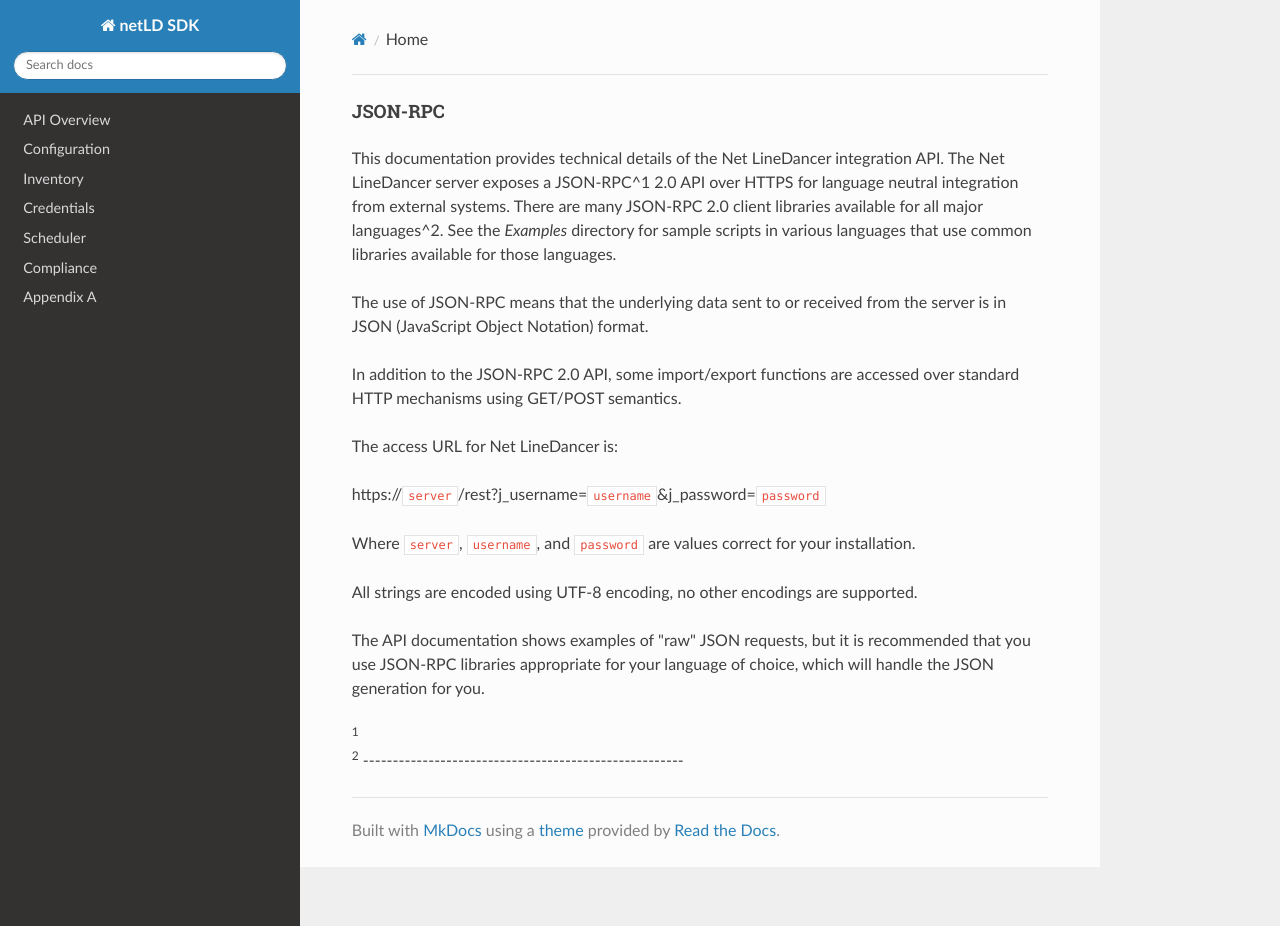
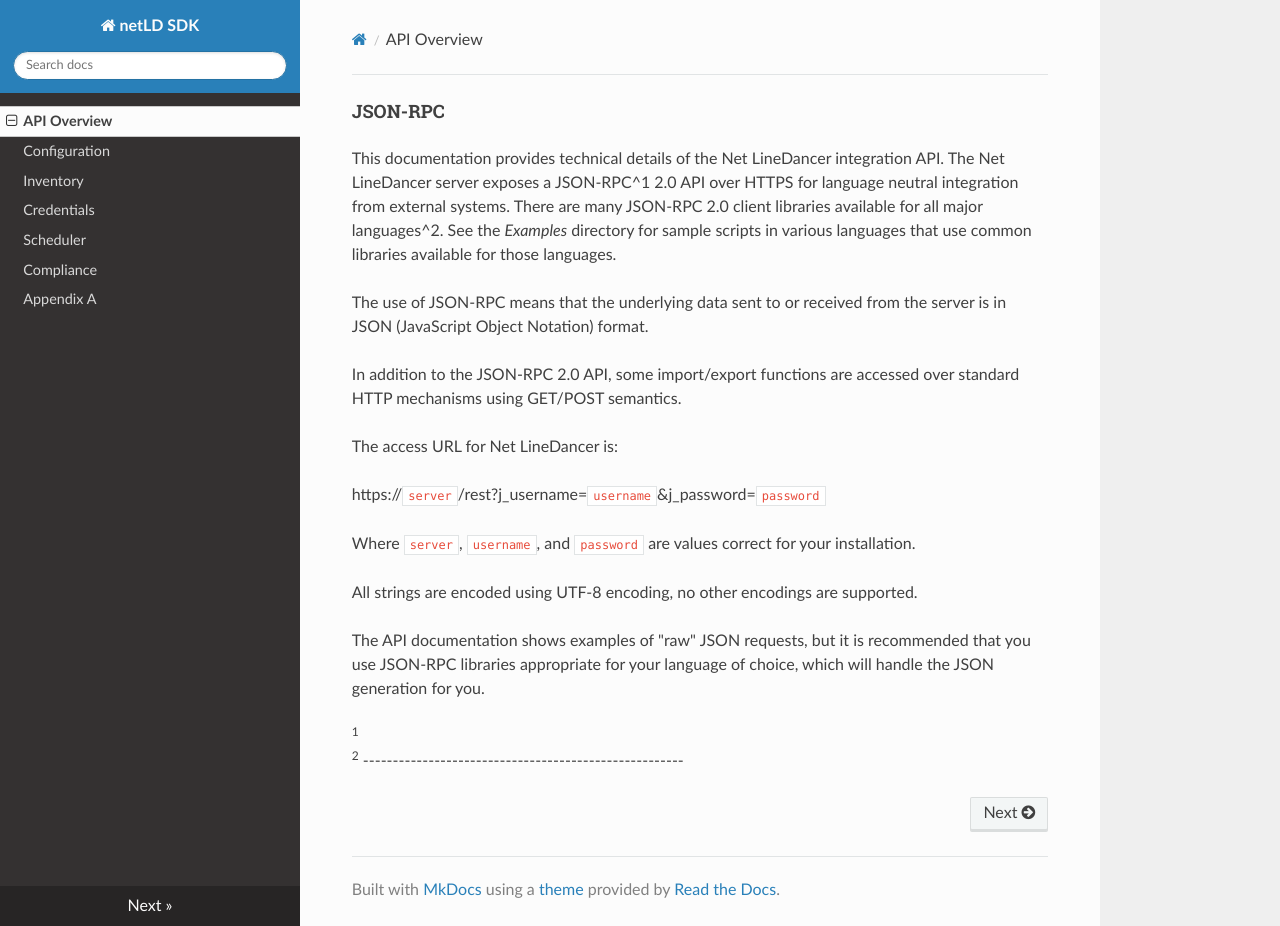
Before and after one commit to logicvein/NetLD-SDK, an MkDocs documentation site: the page built from docs/index.markdown, in a window 1280 px wide and 926 px high. Built offline with MkDocs 1.6.1, drawn with Linux system fonts in a browser that asks for light colours; nearby versions of some CDN libraries; old or Windows-style settings are respelled for this version of MkDocs; some of the changed lines change nothing that is shown.

Commit message:
Update mkdocs.yml

```diff
--- a/mkdocs.yml
+++ b/mkdocs.yml
@@ -1,6 +1,6 @@
 site_name: netLD SDK
 pages:
-- API Overview: index.md
+- API Overview: index.markdown
 - Configuration: en_US/Configuration.markdown
 - Inventory: en_US/Inventory.markdown
 - Credentials: en_US/Credentials.markdown
```
